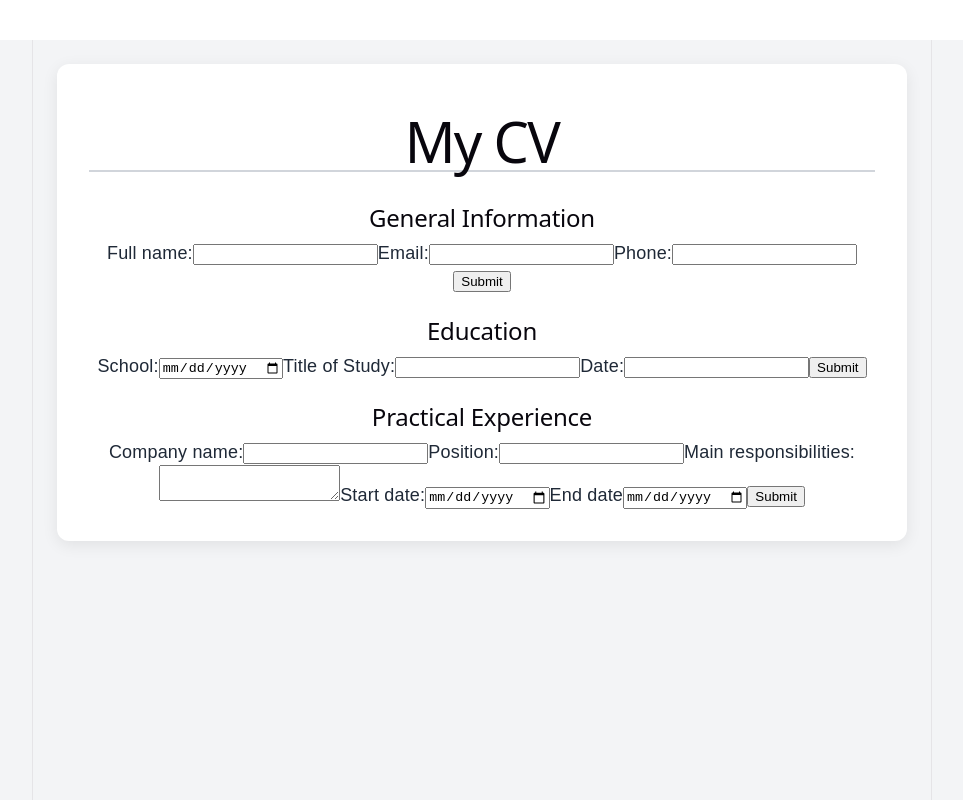
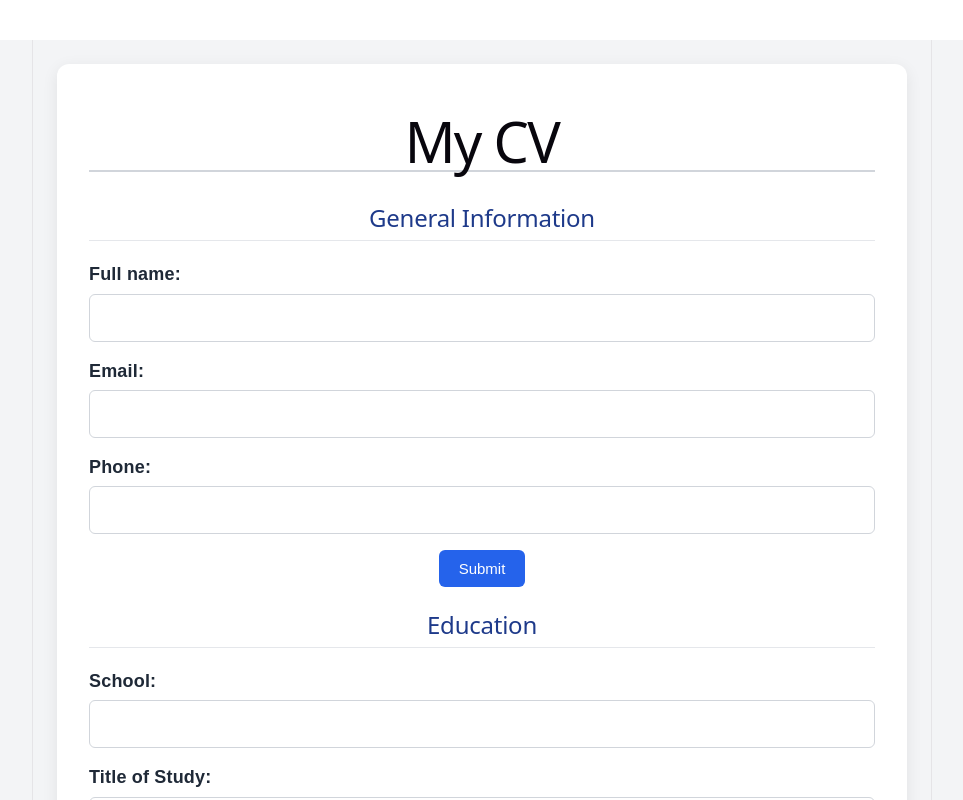
Before and after one commit to gymagyel/cv-application, a React (Vite) app: page / in a window 1280 px wide. Shown: the top 800 px of the page, without its empty margins (158-1121 px from the left). Built offline with nearby package versions, Linux system fonts and the light colour scheme.

Commit message:
Style CV previews and format experience details

```diff
--- a/src/components/Education.jsx
+++ b/src/components/Education.jsx
@@ -23,7 +23,7 @@ function handleSubmit(event) {
         <label>
   School:
   <input
-  type='date'
+
     value={formData.school}
     onChange={(event) =>
       setFormData({ ...formData, school: event.target.value })
@@ -45,6 +45,10 @@ function handleSubmit(event) {
         <label>
             Date:
             <input
+            type='number'
+            min= '1950'
+            max= '2100'
+            placeholder = 'YYYY'
             value={formData.date}
             onChange={(event)=>
                 setFormData({ ...formData, date: event.target.value})
@@ -55,7 +59,7 @@ function handleSubmit(event) {
       </form>
     ) : (
       <div>
-        <p>School: {formData.school}</p>
+        <h3>School: {formData.school}</h3>
         <p>Title of study: {formData.title}</p>
         <p>Date: {formData.date}</p>
 
--- a/src/components/Experience.jsx
+++ b/src/components/Experience.jsx
@@ -18,6 +18,19 @@ function handleSubmit(event) {
 
 
 }
+
+
+function formatDate(date) {
+  if (!date) return '';
+
+  const [year, month] = date.split('-');
+
+  return new Date(year, month - 1).toLocaleDateString('en-IE', {
+    month: 'short',
+    year: 'numeric',
+  });
+}
+
 return (
     <section>
       <h2>Practical Experience</h2>
@@ -45,6 +58,7 @@ return (
         <label>
             Main responsibilities:
         <textarea
+        rows={4}
         value={formData.responsibility}
         onChange={(event) =>
             setFormData({ ...formData, responsibility: event.target.value})
@@ -54,7 +68,7 @@ return (
              <label>
   Start date:
   <input
-  type='date'
+  type='month'
     value={formData.start}
     onChange={(event) =>
       setFormData({ ...formData, start: event.target.value })
@@ -64,7 +78,7 @@ return (
      <label>
   End date
   <input
-  type='date'
+  type='month'
     value={formData.end}
     onChange={(event) =>
       setFormData({ ...formData, end: event.target.value })
@@ -76,11 +90,23 @@ return (
       </form>
     ) : (
       <div>
-        <p>Company: {formData.companyName}</p>
+        <h3>Company: {formData.companyName}</h3>
         <p>Position: {formData.position}</p>
-        <p>Responsibilities: {formData.responsibility}</p>
-        <p>Start date: {formData.start}</p>
-        <p>End date: {formData.end}</p>
+<p className="responsibilities-heading">
+  Key Responsibilities
+</p>
+
+        <div className="cv-preview">
+        <ul>
+  {formData.responsibility
+    .split('\n')
+    .filter((item) => item.trim() !== '')
+    .map((item, index) => (
+      <li key={index}>{item}</li>
+    ))}
+</ul></div>
+        <p>Start date: {formatDate(formData.start)}</p>
+<p>End date: {formatDate(formData.end)}</p>
 
         <button type="button" onClick={() => setIsEditing(true)}>
           Edit
--- a/src/components/GeneralInfo.jsx
+++ b/src/components/GeneralInfo.jsx
@@ -50,14 +50,15 @@ onChange={(event) =>
         <button type="submit">Submit</button>
       </form>
        ) : (
-      <div>
-        <p>Name: {formData.name}</p>
-        <p>Email: {formData.email}</p>
-        <p>Phone: {formData.phone}</p>
-        <button type="button" onClick={() => setIsEditing(true)}>
-          Edit
-        </button>
-      </div>
+      <div className="cv-preview">
+  <h3>{formData.name}</h3>
+  <p>{formData.email}</p>
+  <p>{formData.phone}</p>
+
+  <button type="button" onClick={() => setIsEditing(true)}>
+    Edit
+  </button>
+</div>
     )}
     </section>
   );
--- a/src/styles/App.css
+++ b/src/styles/App.css
@@ -27,3 +27,71 @@ h1 {
 section {
   margin-top: 24px;
 }
+label {
+  display: flex;
+  flex-direction: column;
+  align-items: flex-start;
+  gap: 6px;
+  margin-bottom: 16px;
+  font-weight: 600;
+}
+
+input,
+textarea {
+  padding: 10px;
+  border: 1px solid #d1d5db;
+  border-radius: 6px;
+  font: inherit;
+  width: 100%;
+  box-sizing: border-box;
+}
+
+textarea {
+  min-height: 100px;
+  resize: vertical;
+}
+
+button {
+  background: #2563eb;
+  color: white;
+  border: none;
+  padding: 10px 20px;
+  border-radius: 6px;
+  font-size: 15px;
+  cursor: pointer;
+  transition: background 0.2s ease;
+}
+
+button:hover {
+  background: #1d4ed8;
+}
+
+section p {
+  margin: 8px 0;
+  line-height: 1.6;
+}
+
+section h2 {
+  color: #1e3a8a;
+  border-bottom: 1px solid #e5e7eb;
+  padding-bottom: 8px;
+  margin-bottom: 20px;
+}
+
+.cv-preview ul {
+  display: inline-block;
+  text-align: left;
+  margin: 8px auto 16px;
+  padding-left: 22px;
+  line-height: 1.7;
+  color: #4b5563;
+}
+
+.cv-preview li {
+  margin-bottom: 4px;
+}
+
+.responsibilities-heading {
+  font-weight: 600;
+  margin-bottom: 4px;
+}
```
